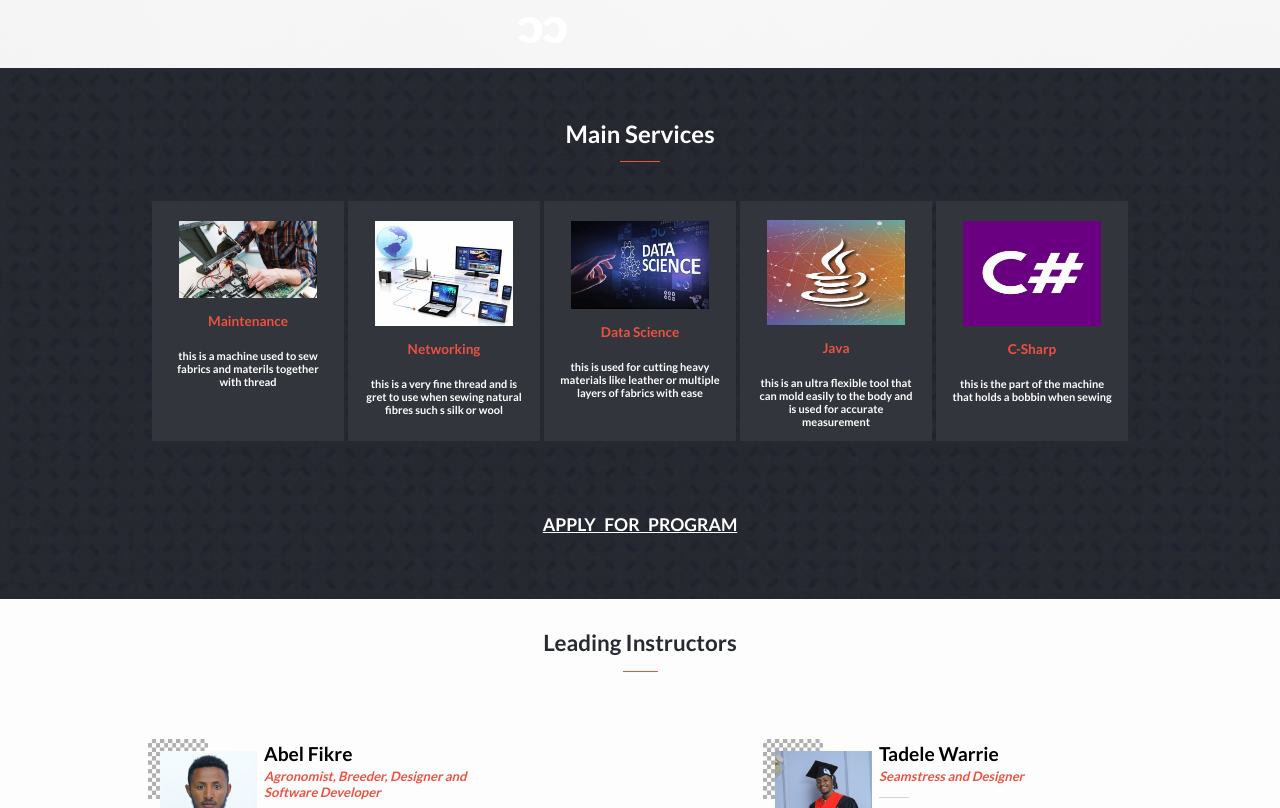
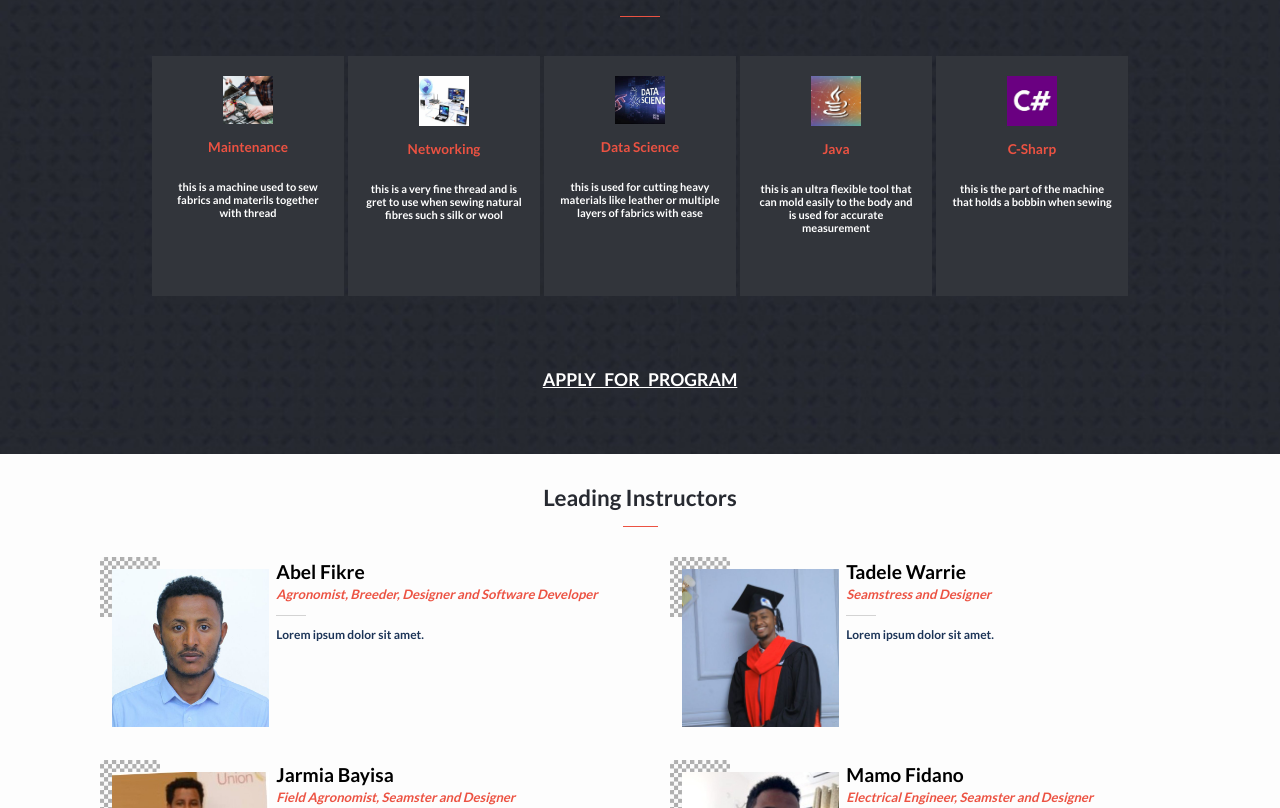
Before and after one commit to abel12-pro/Capstone-1, a website: page index.html in a window 1280 px wide. Shown: the part 748-1556 px from the top of the page. Drawn offline with Linux system fonts and the light colour scheme; a web font is replaced by a local one.

Commit message:
Style the page as requested.

```diff
--- a/style.css
+++ b/style.css
@@ -9,6 +9,7 @@
 body {
   background: #fdfdfd url('project-image/header-bg.png') no-repeat;
   background-size: auto;
+  overflow-x: hidden;
 }
 
 .d-none,
@@ -118,8 +119,9 @@
 }
 
 .items img {
-  width: 25%;
-  height: auto;
+  width: 100px;
+  height: 100px;
+  object-fit: cover;
 }
 
 .item-name {
@@ -166,7 +168,6 @@
 .speakers2,
 .speakers3 {
   display: flex;
-  margin: 35px  0 35px 20px;
   gap: 6px;
 }
 
@@ -448,7 +449,7 @@
     display: flex;
     justify-content: space-between;
     align-items: center;
-    padding: 0 12%;
+    padding: 0 9%;
     background-color: #fdfdfd;
     position: fixed;
     margin-top: 30px;
@@ -464,7 +465,7 @@
 
   .logo {
     display: flex;
-    justify-content: center;
+    justify-content: start;
     align-items: center;
   }
 
@@ -532,7 +533,7 @@
   .creative {
     font-size: 3.5em;
     padding: 12px 0;
-    width: 50vw;
+    width: 100%;
     text-transform: uppercase;
     font-weight: 800;
     line-height: 1.1;
@@ -541,7 +542,7 @@
 
   .joy {
     border: 2px solid #fff;
-    width: 55%;
+    width: 100%;
     padding: 20px;
     margin: 10px 10px 30px;
     line-height: 1.5;
@@ -597,8 +598,8 @@
   }
 
   .items img {
-    width: 80%;
-    height: 50%;
+    width: 50px;
+    height: 50px;
   }
 
   .item-name {
@@ -644,15 +645,15 @@
     flex-direction: row;
     justify-content: center;
     align-items: center;
-    padding: 0 25px;
-    gap: unset;
+    margin-left: 100px;
+    margin-right: 40px;
+    margin-top: 30px;
   }
 
   .speakers,
   .speakers2,
   .speakers3 {
     display: flex;
-    margin: 3% 10%;
     width: 70%;
   }
 
```
